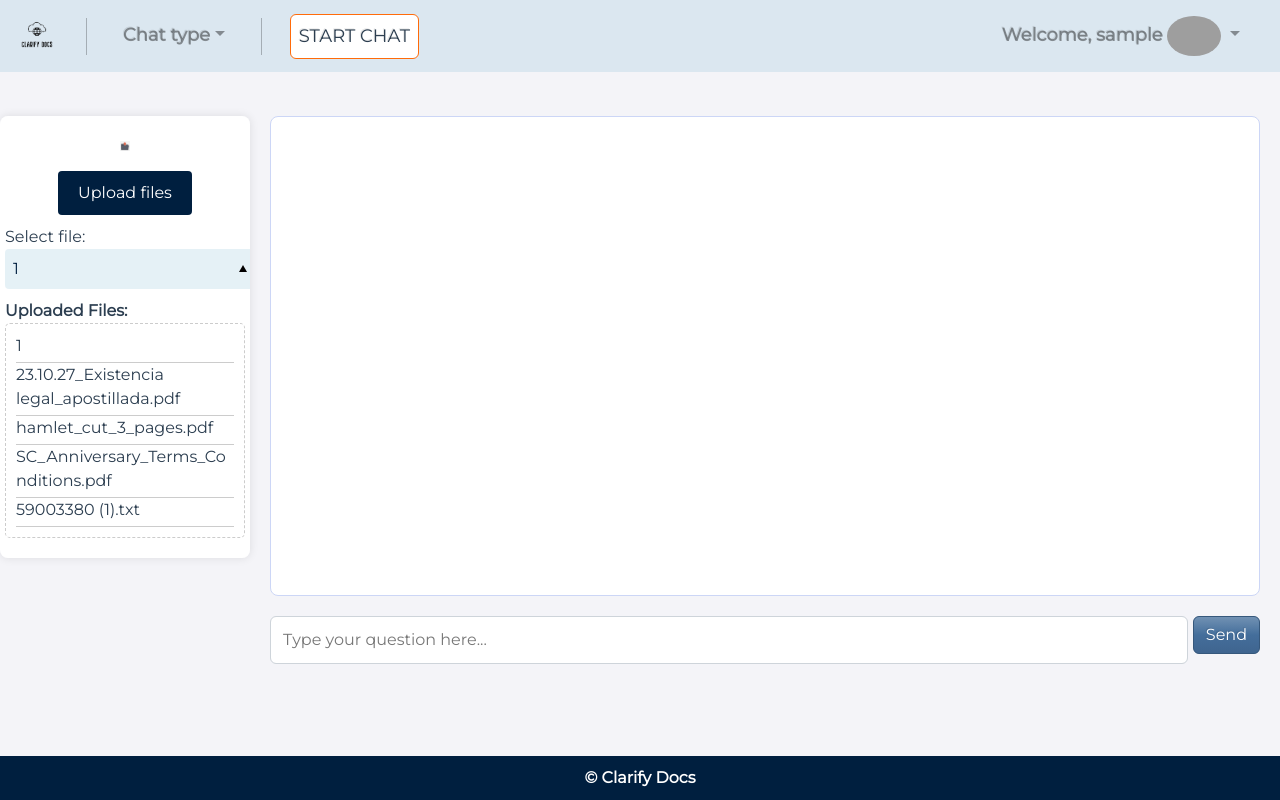
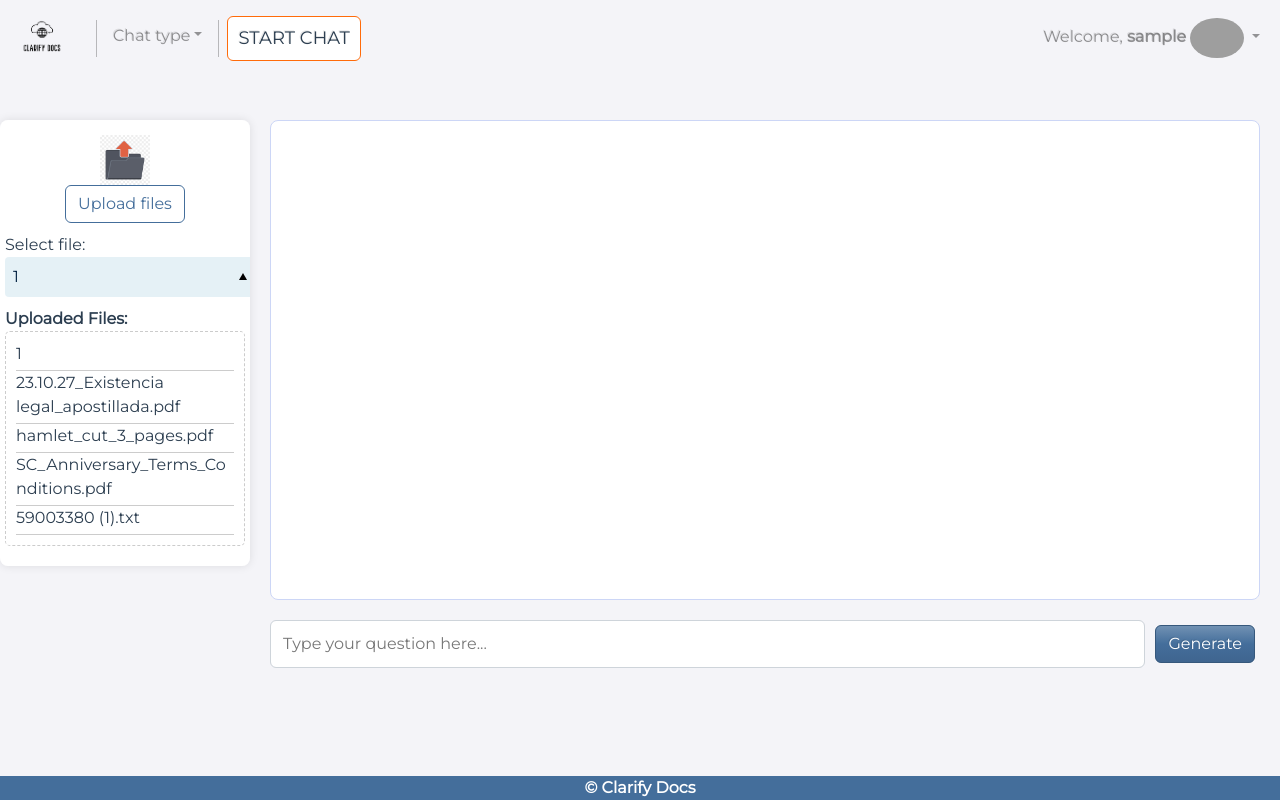
Before and after one commit to anton-akulenko/AI_Chat, a Django app: page /upload_pdf/ in a window 1280 px wide. Run offline with Django 4.2, Linux system fonts and the light colour scheme; the visitor is signed in with stand-in values (Sample User, id 1); data comes from the database, SQL or seed files in the repository; some libraries are stand-ins or nearby versions; grey boxes are pictures that could not be loaded.

Commit message:
ready to deploy

```diff
--- a/clarify_docs/llm_chat/static/llm_chat/styles.css
+++ b/clarify_docs/llm_chat/static/llm_chat/styles.css
@@ -60,53 +60,7 @@ textarea {
             text-align: center;
             padding: 10px;
         }
-       nav {
-            background-color: rgb(1 119 169 / 10%);
-            font-weight: 600;
-            font-size: large;
-            padding: 15px;
-            text-align: center;
-            overflow: hidden;
-            /*display: flex;*/
-/*            justify-content: space-between;
-            align-items: center; *//* Added align-items to vertically center items *//*
-            min-height: 80px; *//* Adjusted min-height for vertical centering *//*
 
-            padding: 2px;
-            background-color: rgb(1 119 169 / 10%);
-            border-radius: 4px;
-            color: #010101;
-            font-weight: 600;
-            font-size: large;*/
-        }
-        nav ul {
-
-            list-style-type: none;
-            margin: 0; /* Reset margin */
-            padding: 0; /* Reset padding */
-        }
-
-        nav ul li {
-            margin-right: 20px;
-            display: inline-block;
-        }
-/*        nav ul li:last-child {
-            margin-right: 0; *//* Remove margin from the last item *//*
-            }*/
-        nav ul li a {
-            text-decoration: none;
-            color: #010101;;
-    font-weight: bold;
-    padding: 8px 15px;
-/*    border-radius: 5px;
-    background-color: #f8f9fa;
-    transition: background-color 0.3s ease-in-out, color 0.3s ease-in-out;*/
-/*            text-decoration: none;
-            color: #010101;
-            border-radius: 4px;
-            padding: 8px 10px;
-            border: 1px solid transparent;
-            transition: padding 0.3s ease-in-out;*/
         }
         nav ul li a:hover {
             border: 1px solid #ccc;
@@ -214,10 +168,9 @@ textarea {
             border-color: #333;
         }
         footer {
-            background-color: #333;
+            background-color: ##446e9bc9;
             color: #fff;
             text-align: center;
-            padding: 10px;
             position: fixed;
             bottom: 0;
             width: 100%;
@@ -262,7 +215,7 @@ textarea {
             border-color: #001f3f;
         }
         footer {
-            background-color: #001f3f;
+            background-color: #446e9b;;
             color: #fff;
         }
 
--- a/clarify_docs/llm_chat/templates/llm_chat/base.html
+++ b/clarify_docs/llm_chat/templates/llm_chat/base.html
@@ -24,7 +24,7 @@
     <div class="container-fluid">
         <div class="navbar-header">
             <a class="navbar-brand" href="/">
-                <img src="{% static 'llm_chat/img/logo_transp.png' %}" height="50" alt="logo">
+                <img src="{% static 'llm_chat/img/logo_transp.png' %}" height="60px" width="60px" alt="logo">
             </a>
             <button class="navbar-toggler" type="button" data-bs-toggle="collapse" data-bs-target="#navbarNav"
                 aria-controls="navbarNav" aria-expanded="false" aria-label="Toggle navigation">
@@ -60,7 +60,7 @@
                 </li> -->
                 <li class="nav-item">
                     <a class="nav-link btn" href="/upload_pdf"
-                        style="display: inline-block; background-color: #FFFFFF;  font-weight: 500; font-size: 18px; border: 1px solid #FF6B0A; color: #2c3e50;">START
+                        style="padding-right: 10px; padding-left: 10px; display: inline-block; background-color: #FFFFFF;  font-weight: 500; font-size: 18px; border: 1px solid #FF6B0A; color: #2c3e50;">START
                         CHAT</a>
                 </li>
 
@@ -91,14 +91,14 @@
                 </li>
                 {% else %}
                 <li class="nav-item">
-                    <a class="btn btn-outline-secondary" href="/users/signup">Sign up</a>
+                    <a class="btn btn-light" href="/users/signup">Sign up</a>
                 </li>
                 <li class="nav-item py-2 py-lg-1 col-12 col-lg-auto">
                     <div class="vr d-none d-lg-flex h-100 mx-lg-2 text-black"></div>
                     <hr class="d-lg-none my-2 text-white-50">
                 </li>
                 <li class="nav-item">
-                    <a class="btn btn-outline-secondary" href="/users/signin">Login</a>
+                    <a class="btn btn-light" href="/users/signin">Login</a>
                 </li>
                 {% endif %}
             </ul>
--- a/clarify_docs/llm_chat/templates/llm_chat/chat.html
+++ b/clarify_docs/llm_chat/templates/llm_chat/chat.html
@@ -10,7 +10,7 @@
 
 
 
-
+{% with selected_pdf_id=request.POST.selected_pdf|default:"" %}
 <div id="mySidenav" class="sidebar">
 
     <!-- Upload files -->
@@ -23,8 +23,8 @@
             onchange="submitForm();" style="display: none;">
         <!-- Зображення-кнопка -->
         <img src="{% static 'llm_chat/img/upload_file.png' %}" height="50" alt="Upload Image" id="uploadImage"
-            onclick="triggerFileSelect();" style="cursor: pointer; padding: 20px">
-        <button type="submit">Upload files</button>
+            onclick="triggerFileSelect();" style="cursor: pointer; margin-top: 10px;">
+        <button type="submit" class="btn btn-outline-primary">Upload files</button>
     </form>
 
 
@@ -35,7 +35,7 @@
     <label for="sidenav_selected_pdf">Select file:</label>
     <select id="sidenav_selected_pdf">
                 {% for pdf in user_pdfs %}
-                <option value="{{ pdf.id }}"
+                <option style="overflow-wrap: break-word" value="{{ pdf.id }}"
                         {% if pdf.id|stringformat:"s" == selected_pdf_id %}
                 selected{% endif %}>{{ pdf.title }}</option>
                 {% endfor %}
@@ -101,7 +101,7 @@
             <div style="flex: 1; display: flex;">
                 <input style="flex: 1; min-width: 0; margin-right: 5px;" class="form-control" type="text" id="textInput" name="user_question"
                     placeholder="Type your question here...">
-                <button style="flex-shrink: 0;" type="submit" class="btn btn-primary">Send</button>
+                <button style="flex-shrink: 0; margin: 5px;" type="submit" class="btn btn-primary">Generate</button>
             </div>
         </form>
 
@@ -279,7 +279,7 @@
 </script>
 
 
-
+{% endwith %}
 {% endblock %}
 
 
--- a/clarify_docs/llm_chat/templates/llm_chat/index.html
+++ b/clarify_docs/llm_chat/templates/llm_chat/index.html
@@ -13,7 +13,7 @@
 
 
     <div class="text-center" style="margin: 150px;">
-        <h1>Welcome to Clarify Docs!</h1>
+        <h1 style="font-weight: 700;">Welcome to Clarify Docs!</h1>
         <p>Our chat assistant specializes in analyzing document content to provide valuable information based on the
             content you provide. Whether you need insights, summaries, or specific details extracted from your
             documents, our assistant is here to help.</p>
--- a/clarify_docs/users/templates/users/logout.html
+++ b/clarify_docs/users/templates/users/logout.html
@@ -4,7 +4,7 @@
 <div class="container">
     <br>
     <div class="text-center">
-        <a href="/"><img src="https://i.pinimg.com/564x/a7/b9/28/a7b92837d5d8f0db13440dfc10e3debb.jpg" height="200"></a>
+        <a href="/"><img src="https://encrypted-tbn0.gstatic.com/images?q=tbn:ANd9GcT3QIzjSRujNSm-WYO5IfIMqeGcQANXTdm1csM0EGFAeF3YSDC_JgEB96cHeVKUY6UW_48&usqp=CAU" height="200"></a>
     </div>
     <br>
     <h2 class="text-center">GOOD BYE</h2>
--- a/clarify_docs/users/templates/users/user_statistic.html
+++ b/clarify_docs/users/templates/users/user_statistic.html
@@ -6,7 +6,7 @@
 <h4 class="text-center"><b>User Statistic</b></h4>
 <table class="table table-hover" id="userTable">
     <thead>
-        <tr class="table-dark">
+        <tr class="table-info">
 
             <th>Username</th>
             <th>First name</th>
@@ -22,7 +22,7 @@
     </thead>
     <tbody>
 
-        <tr class="table-info">
+        <tr class="table-light">
 
             <td>{{ user.username }}</td>
             <td>{{ user.first_name }}</td>
--- a/clarify_docs/users/views.py
+++ b/clarify_docs/users/views.py
@@ -194,6 +194,7 @@ def user_statistic(request):
     avatar = Avatar.objects.filter(user_id=user.id).first()
     time_joined = current_time - user.date_joined
     time_joined = format_duration(time_joined)
+    user_data = UserData.objects.get(user=user.id)
     # max_questions_allowed = user_data.max_questions_allowed_for_plan()
     # max_files_allowed = user_data.max_files_allowed_for_plan()
     # width_questions = user_data.total_questions_asked / max_questions_allowed * 100
@@ -201,7 +202,8 @@ def user_statistic(request):
     return render(request, 'users/user_statistic.html',
                   context={'user': user,
                            'avatar': avatar,
-                           "time_joined": time_joined
+                           "time_joined": time_joined,
+                           'user_data': user_data,
                         #    "max_questions": max_questions_allowed,
                         #    "max_files": max_files_allowed,
                         #    "width_questions": width_questions,
```
